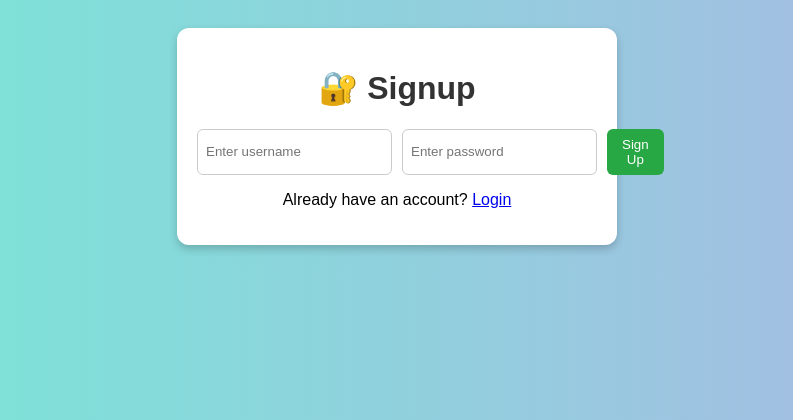
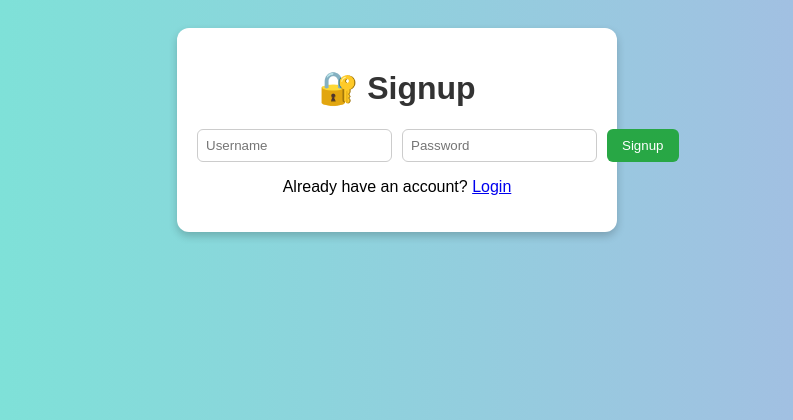
Before and after one commit to acecode101/todo-app-with-authentication, a Flask app: page /signup in a window 1280 px wide. Shown: the top 420 px of the page, without its empty margins (243-1036 px from the left). Run offline with Flask 3, Linux system fonts and the light colour scheme.

Commit message:
Update signup.html

```diff
--- a/templates/signup.html
+++ b/templates/signup.html
@@ -9,19 +9,21 @@
 <body>
     <div class="container">
         <h1>🔐 Signup</h1>
-        {% with messages = get_flashed_messages(with_categories=True) %}
-        {% if messages %}
-            {% for category, message in messages %}
-                <p class="{{ category }}">{{ message }}</p>
-            {% endfor %}
-        {% endif %}
+        {% with messages = get_flashed_messages(with_categories=true) %}
+            {% if messages %}
+                <ul class="flash-messages">
+                    {% for category, message in messages %}
+                        <li class="{{ category }}">{{ message }}</li>
+                    {% endfor %}
+                </ul>
+            {% endif %}
         {% endwith %}
-        <form method="POST">
-            <input type="text" name="username" placeholder="Enter username" required>
-            <input type="password" name="password" placeholder="Enter password" required>
-            <button type="submit">Sign Up</button>
+        <form action="/signup" method="post">
+            <input type="text" name="username" placeholder="Username" required>
+            <input type="password" name="password" placeholder="Password" required>
+            <button type="submit">Signup</button>
         </form>
-        <p>Already have an account? <a href="{{ url_for('login') }}">Login</a></p>
+        <p>Already have an account? <a href="/login">Login</a></p>
     </div>
 </body>
 </html>
```
